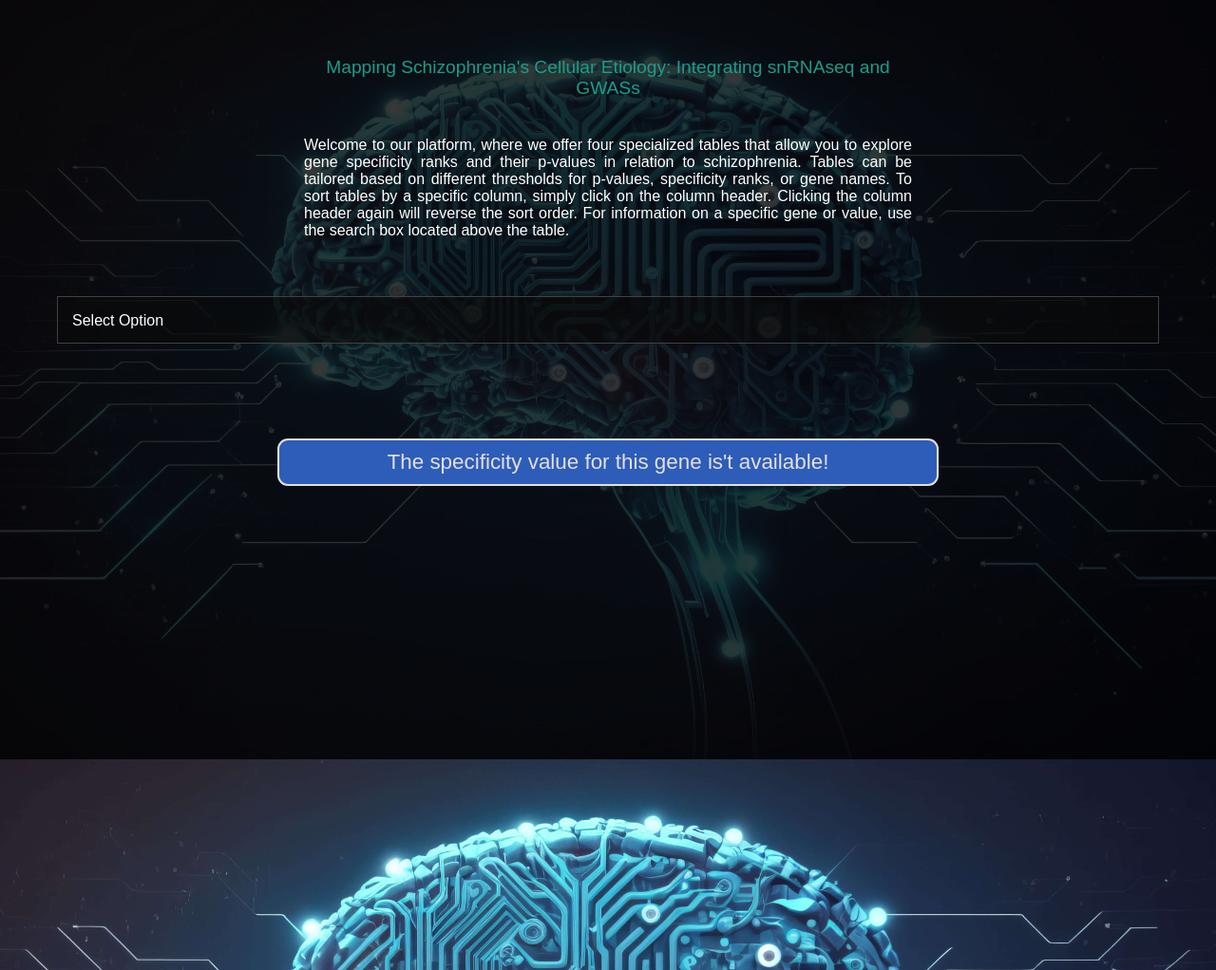
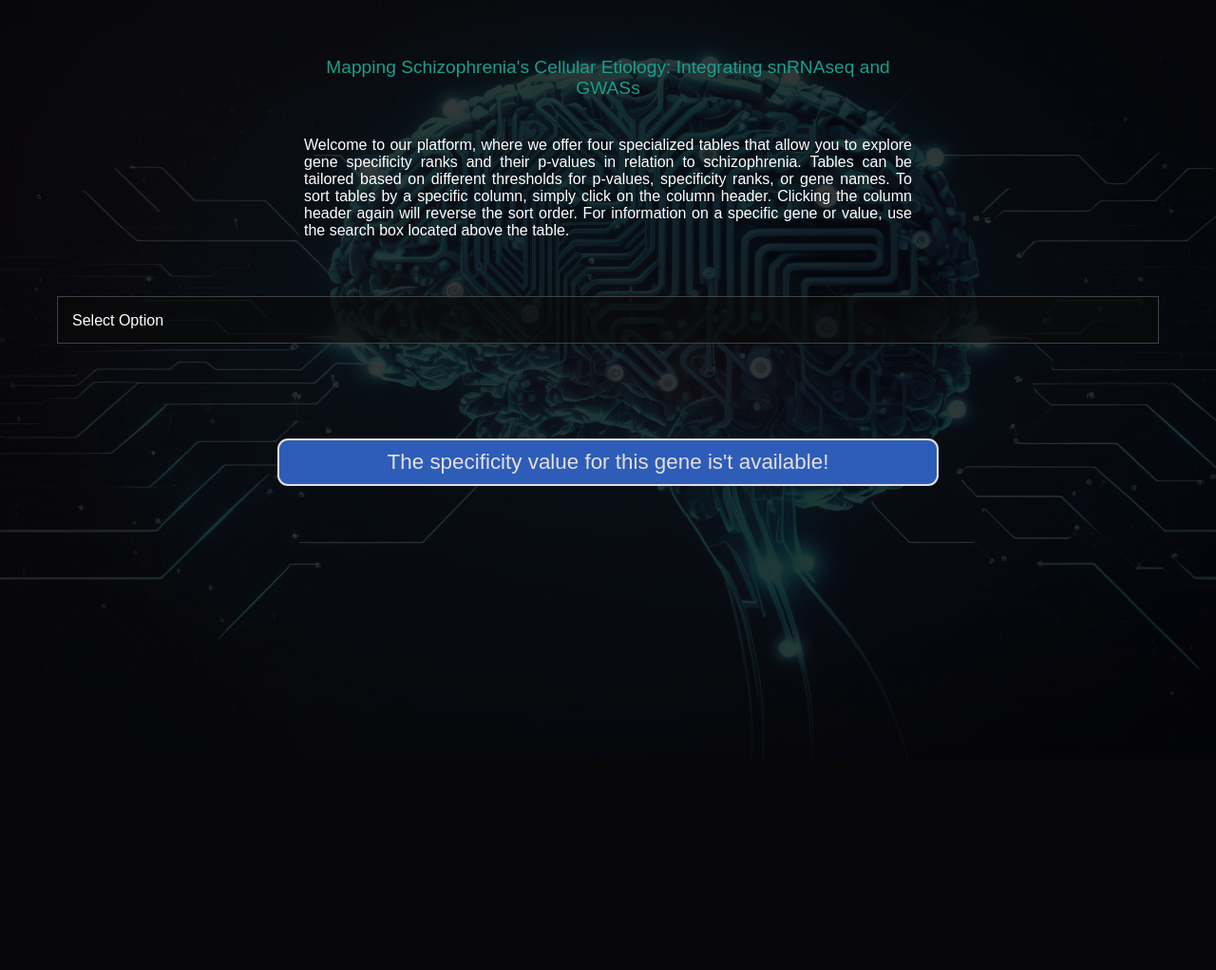
Before and after one commit to NaghmehShahverdi/web_visualization-, a Django app: template templates/index.html in a window 1280 px wide. Shown: the whole page at 95% size. After the commit the page ends 763 px from the top, so only its background shows below. Run offline with Django 4.2, Linux system fonts and the light colour scheme; the template is opened without the code that fills it, so the values that code supplies are empty.

Commit message:
Some css changes

```diff
--- a/static/css/main.css
+++ b/static/css/main.css
@@ -121,7 +121,7 @@
 #results {
   display: none;
   width: 100%;
-  min-height: 500px;
+  /* min-height: 500px; */
   text-align: center;
   color: #fff;
   margin-top: 50px;
@@ -203,6 +203,7 @@
   display: flex;
   justify-content: center;
   align-items: center;
+  border: 1px solid #fff;
 }
 
 .additional-info-sc {
```
